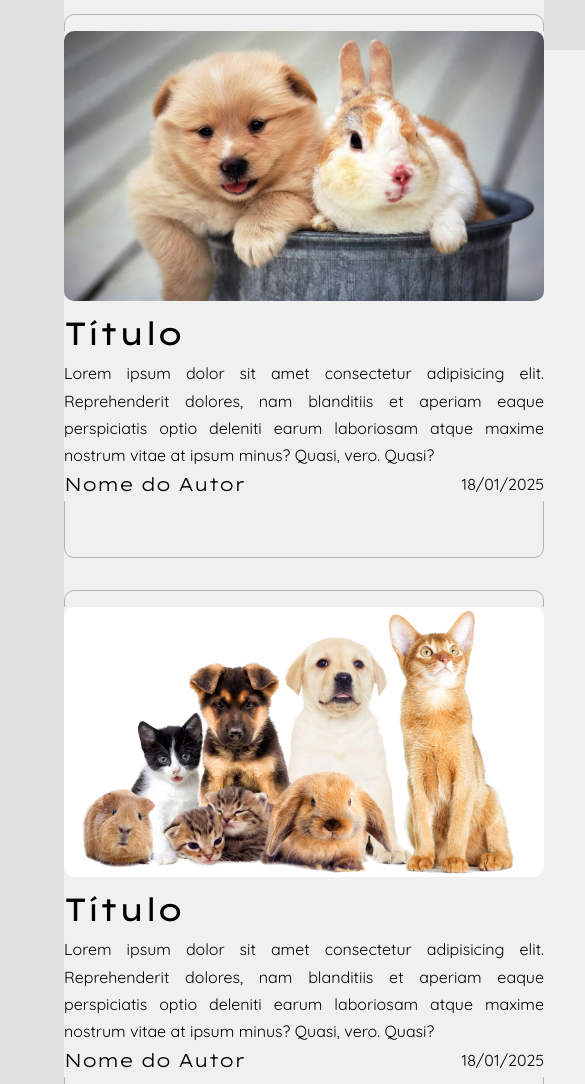
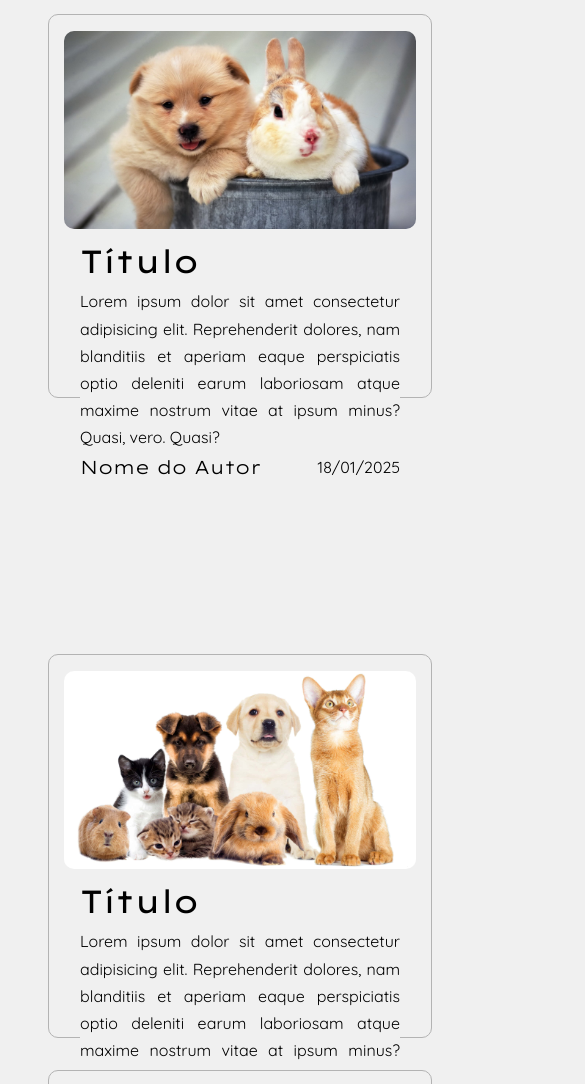
Before and after one commit to edusantosfr/Tarefa-3, a plain HTML site: page index.html in a window 390 px wide. Shown: the part 662-1746 px from the top of the page, 585 px wide, since content can reach past the window. Drawn offline with Linux system fonts and the light colour scheme.

Commit message:
commit de update de responsividade

```diff
--- a/style.css
+++ b/style.css
@@ -477,20 +477,20 @@ h2 {
     #head {
         background-color: var(--body-color);
 
-        width: 40rem;
+        width: 18rem;
         margin-left: auto;
         margin-right: auto;
     }
 
     #images-carousel img{
         height: 20rem;
-        width: 38rem;
+        width: 28rem;
     }
 
     #main {
         background-color: var(--body-color);
 
-        width: 40rem;
+        width: 30rem;
         margin-left: auto;
         margin-right: auto;
     }
@@ -499,13 +499,13 @@ h2 {
         margin-top: 50px;
         margin-left: auto;
         margin-right: auto;
-        width: 40rem;
+        width: 30rem;
     }
 
     #cards-container {
         display: grid;
         grid-template-columns: 1fr;
-        grid-template-rows: 36rem;
+        grid-template-rows: 26;
 
         grid-template-areas:
             "card1"
@@ -518,8 +518,8 @@ h2 {
     .card {
         display: flex;
         flex-direction: column;
-        width: 34rem;
-        height: 34rem;
+        width: 24rem;
+        height: 24rem;
         align-items: center;
         padding: 1rem;
         border: 1px solid var(--border-color);
@@ -529,14 +529,14 @@ h2 {
     .images img {
         display: flex;
         justify-content: space-between;
-        width: 32rem;
+        width: 22rem;
         border-radius: 10px;
         margin-bottom: 5px;
     }
 
     .text {
         display: flex;
-        width: 30rem;
+        width: 20rem;
         flex-direction: column;
         text-align: justify;
         justify-content: center;
@@ -548,7 +548,7 @@ h2 {
         background-color: rgb(71, 71, 71);
 
         height: 12rem;
-        width: 40rem;
+        width: 30rem;
         margin-left: auto;
         margin-right: auto;
     }
@@ -568,11 +568,11 @@ h2 {
     }
 
     .video-container video {
-        width: 36rem;
+        width: 26rem;
     }
 }
 
-@media screen and (max-width: 480px) {
+/* @media screen and (max-width: 480px) {
     .container {
         grid-template-rows: 13.5rem 20rem 1fr 8rem;
     }
@@ -673,4 +673,4 @@ h2 {
     .video-container video {
         width: 30rem;
     }
-}
+} */
```
